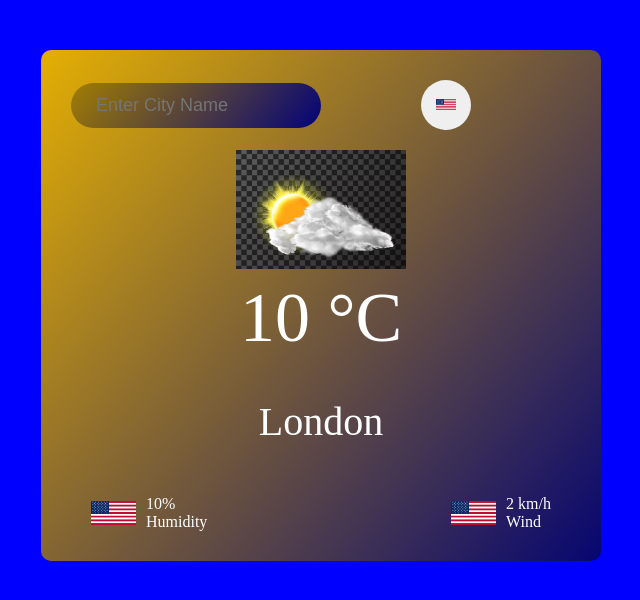
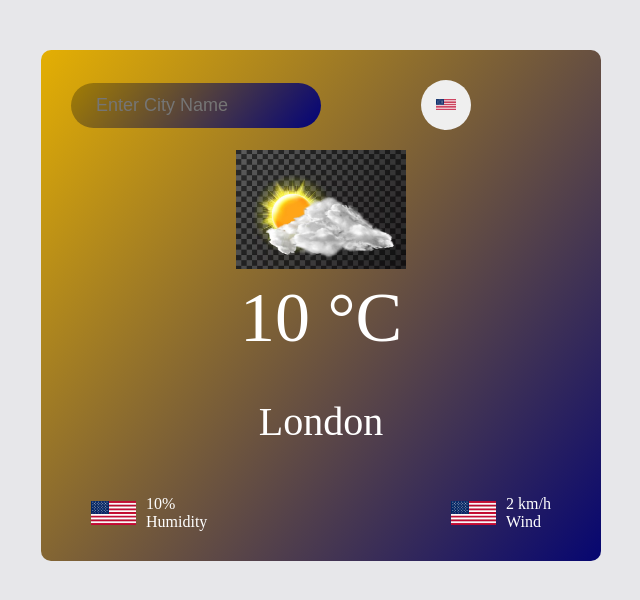
Before and after one commit to Yusufdavid411/Weather-App, a React (Vite) app: page / in a window 1280 px wide. Shown: the top 600 px of the page, without its empty margins (319-959 px from the left). Built offline with nearby package versions, Linux system fonts and the light colour scheme.

Commit message:
tuesday 1 jan 2024

```diff
--- a/src/style.css
+++ b/src/style.css
@@ -6,7 +6,7 @@
     width: 100%;
     height: 100vh;
     padding-top: 50px;
-    background: blue;
+    background: rgb(231, 231, 234);
 }
 
 .weather {
```
